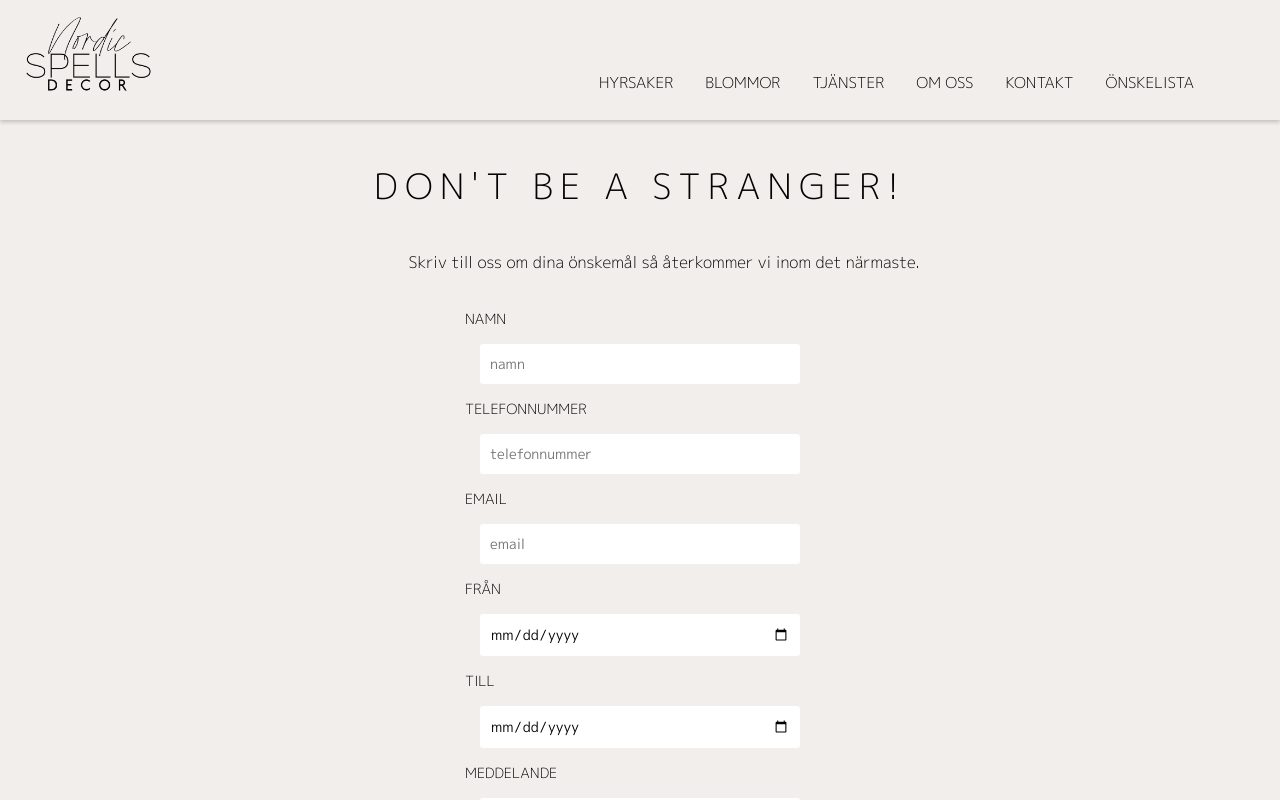
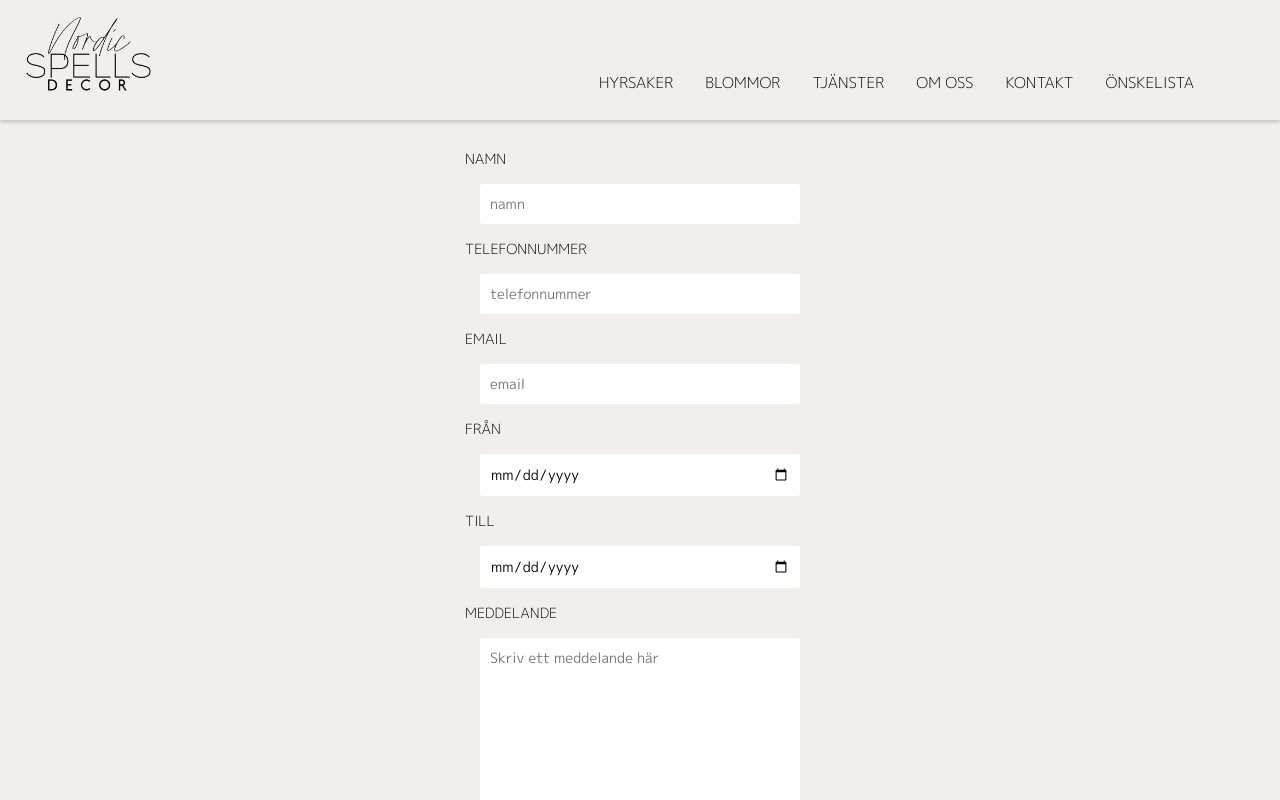
Before and after one commit to mathildakarlsson/final-project, a React (Create React App) app: page /wishlist in a window 1280 px wide. Shown: the top 800 px of the page. Built offline with nearby package versions, Linux system fonts and the light colour scheme.

Commit message:
solved BookingForm no send issue, however contact form still no send

```diff
--- a/src/components/BookingForm.js
+++ b/src/components/BookingForm.js
@@ -3,6 +3,7 @@ import { useSelector } from 'react-redux';
 import styled from 'styled-components';
 
 import WishListItem from './WishListItem';
+
 // import swal from '@sweetalert/with-react';
 // import { wishlist } from '../reducers/wishlist';
 
@@ -96,7 +97,7 @@ const BookingForm = () => {
 
 
     return (
-        <FormyForm>
+        <section>
             <div>
             <FormHeader>Don't be a stranger!</FormHeader>
         <FormText>Skriv till oss om dina önskemål så återkommer vi inom det närmaste.</FormText>
@@ -230,20 +231,20 @@ const BookingForm = () => {
                     </ul>
                 </div>
             </section>
-        </FormyForm>
+        </section>
     )
 
 };
 
 export default BookingForm;
 
-const FormyForm = styled.section`
-padding-top: 8rem;
-@media (min-width: 768px) {
-    padding-top: 10rem;
-  }
+// const FormyForm = styled.section`
+// padding-top: 8rem;
+// @media (min-width: 768px) {
+//     padding-top: 10rem;
+//   }
 
-`
+// `
 
 const FormHeader = styled.h2 `
     display: flex;
@@ -269,7 +270,7 @@ const FormText = styled.p`
     line-height: 1.8em;
     padding-bottom: 1rem;
 `
-const Formwrapper = styled.form`
+const Formwrapper = styled.div`
     display: flex;
     justify-content: center;
     margin-top: 1rem;
--- a/src/components/Contact.js
+++ b/src/components/Contact.js
@@ -223,7 +223,7 @@ const FormText = styled.p`
     line-height: 1.8em;
     padding-bottom: 1rem;
 `
-const Formwrapper = styled.form`
+const Formwrapper = styled.div`
     display: flex;
     justify-content: center;
     margin-top: 1rem;
```
